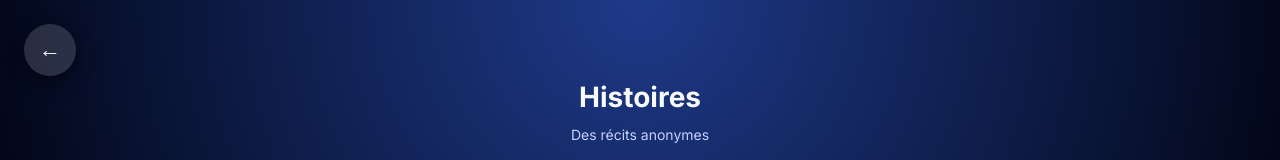
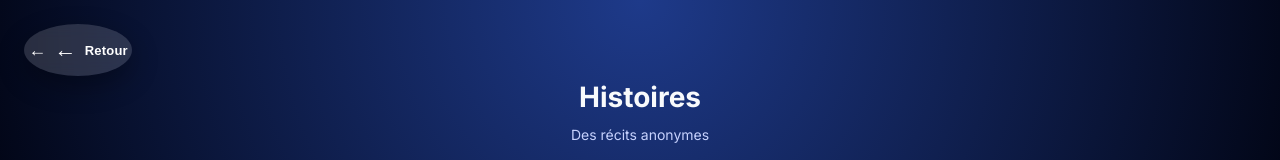
Before and after one commit to suphileericka-dotcom/projet, a React (Vite) app in the folder frontend/: page /stories in a window 1280 px wide. Shown: the top 160 px of the page. Built offline with nearby package versions, Linux system fonts and the light colour scheme; no server answers.

Commit message:
Refine burnout back button styling

```diff
--- a/frontend/src/style/burnout.css
+++ b/frontend/src/style/burnout.css
@@ -289,25 +289,66 @@
 
 .back-button-global {
   position: fixed;
-  top: 16px;
-  left: 16px;
+  top: 18px;
+  left: 18px;
 
-  width: 44px;
+  min-width: 108px;
   height: 44px;
-  border-radius: 50%;
-  border: none;
+  padding: 0 16px;
+  border-radius: 999px;
+  border: 1px solid rgba(255,255,255,0.14);
 
-  background: #6366f1;
-  color: white;
+  background: rgba(10, 10, 12, 0.78);
+  backdrop-filter: blur(12px);
+  color: #f8fafc;
 
   display: flex;
   align-items: center;
   justify-content: center;
+  gap: 8px;
 
-  font-size: 22px;
+  font-size: 0;
+  font-weight: 600;
+  letter-spacing: 0.01em;
   cursor: pointer;
 
   /* 🔥 VISIBILITÉ FIX */
   z-index: 9999;
-  box-shadow: 0 6px 18px rgba(0,0,0,0.5);
+  box-shadow: 0 10px 28px rgba(0,0,0,0.32);
+  transition: transform 0.18s ease, background 0.18s ease, border-color 0.18s ease;
 }
+
+.back-button-global::before {
+  content: "\2190";
+  font-size: 18px;
+  line-height: 1;
+}
+
+.back-button-global::after {
+  content: "Retour";
+  font-size: 13px;
+}
+
+.back-button-global:hover {
+  transform: translateY(-1px);
+  background: rgba(25, 25, 30, 0.9);
+  border-color: rgba(99,102,241,0.42);
+}
+
+.back-button-global:focus-visible {
+  outline: 2px solid rgba(129, 140, 248, 0.9);
+  outline-offset: 3px;
+}
+
+@media (max-width: 640px) {
+  .back-button-global {
+    top: 12px;
+    left: 12px;
+    min-width: 44px;
+    padding: 0;
+  }
+
+  .back-button-global::after {
+    content: "";
+  }
+}
```
